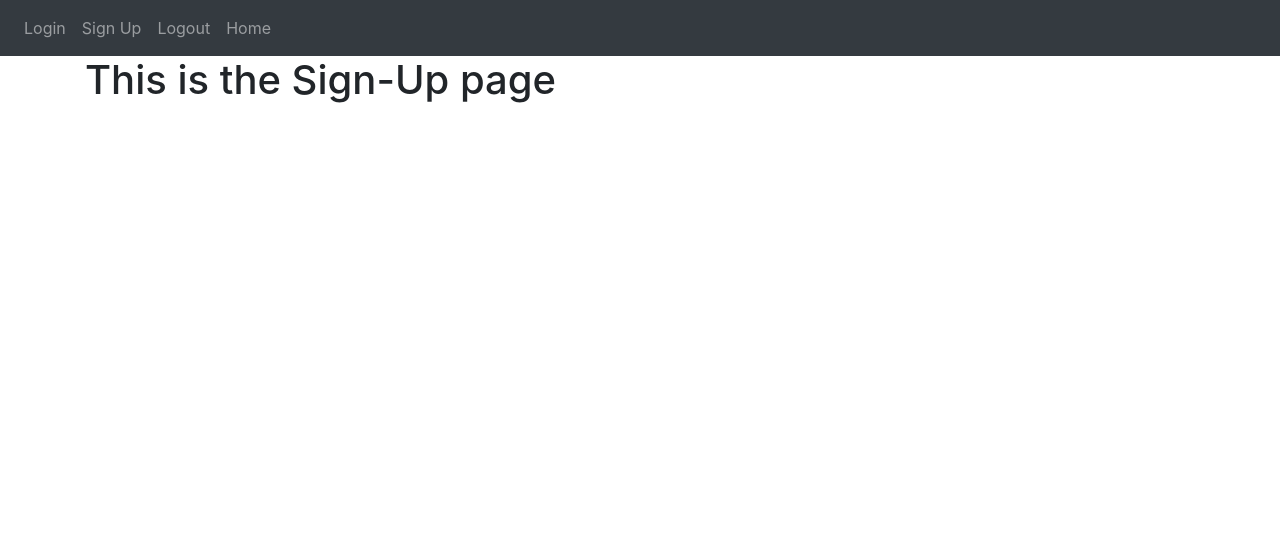
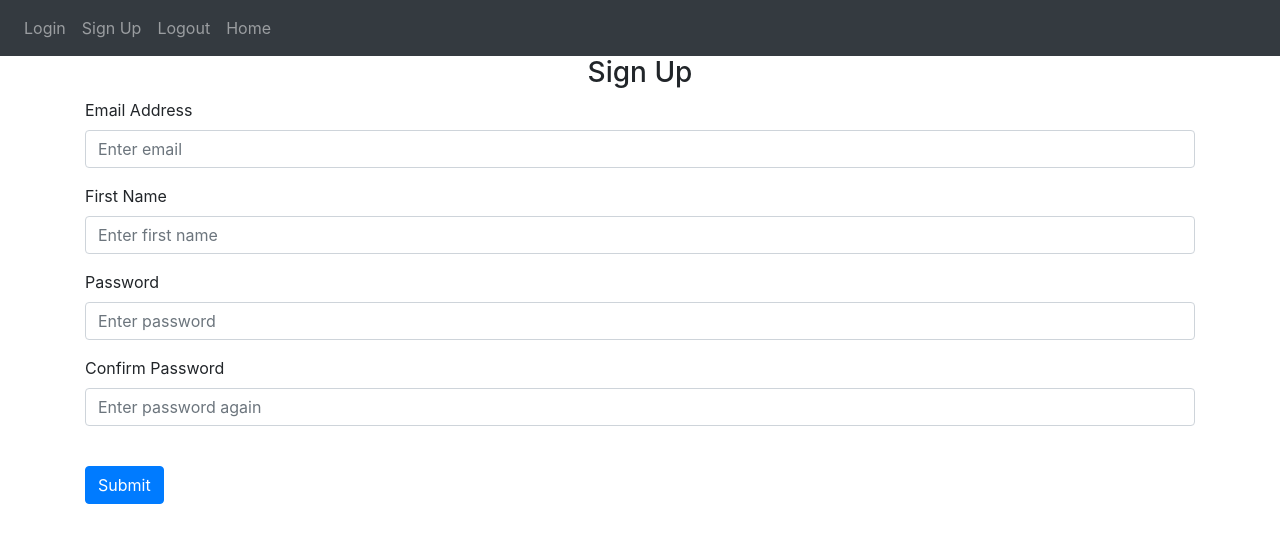
Before and after one commit to gargibendale/Flask-Web-App, a Flask app: page /sign-up in a window 1280 px wide. Shown: the top 543 px of the page. Run offline with Flask 3, Linux system fonts and the light colour scheme; some libraries are stand-ins or nearby versions.

Commit message:
update add forms and flash messages

```diff
--- a/website/auth.py
+++ b/website/auth.py
@@ -1,15 +1,33 @@
-from flask import Blueprint, render_template
+from flask import Blueprint, render_template, request, flash
 
 auth = Blueprint('auth', __name__)
 
-@auth.route('/login')
+@auth.route('/login', methods = ['GET', 'POST'])
 def login():
+
     return render_template("login.html", boolean=True)
 
 @auth.route('/logout')
 def logout():
     return "<p>Logout</p>"
 
-@auth.route('/sign-up')
+@auth.route('/sign-up', methods = ['GET', 'POST'])
 def signup():
+    if request.method == 'POST':
+        email = request.form.get('email')
+        fname = request.form.get('fname')
+        password1 = request.form.get('password1')
+        password2 = request.form.get('password2')
+
+        if len(email) < 4:
+            flash('Email must be greater than 4 chars.', category='error')
+        elif len(fname) < 2:
+            flash('First name must be greater than 1 chars.', category='error')
+        elif password1 != password2:
+            flash('Passwords don\'t match.', category='error')
+        elif len(password1) < 7:
+            flash("Password must be atleast 7 chars.", category='error')
+        else:
+            #add user to the database
+            flash('Account created!', category='success')
     return render_template("signup.html")
--- a/website/templates/signup.html
+++ b/website/templates/signup.html
@@ -2,5 +2,33 @@
 {% block title %}SignUp{% endblock %}
 
 {% block content %}
-<h1>This is the Sign-Up page</h1>
+<form method="POST">
+    <h3 align="center">Sign Up</h3>
+    <div class="form-group">
+        <label for="email">
+            Email Address
+        </label>
+        <input type="email" class="form-control" id="email" name="email" placeholder="Enter email">
+    </div>
+    <div class="form-group">
+        <label for="fname">
+            First Name
+        </label>
+        <input type="text" class="form-control" id="fname" name="fname" placeholder="Enter first name">
+    </div>
+    <div class="form-group">
+        <label for="password1">
+            Password
+        </label>
+        <input type="password" class="form-control" id="password1" name="password1" placeholder="Enter password">
+    </div>
+    <div class="form-group">
+        <label for="password2">
+            Confirm Password
+        </label>
+        <input type="password" class="form-control" id="password2" name="password2" placeholder="Enter password again">
+    </div>
+    <br>
+    <button type="submit" class="btn btn-primary">Submit</button>
+</form>
 {% endblock %}
```
Also changed, not shown: website/templates/login.html (+18 -7 lines).
